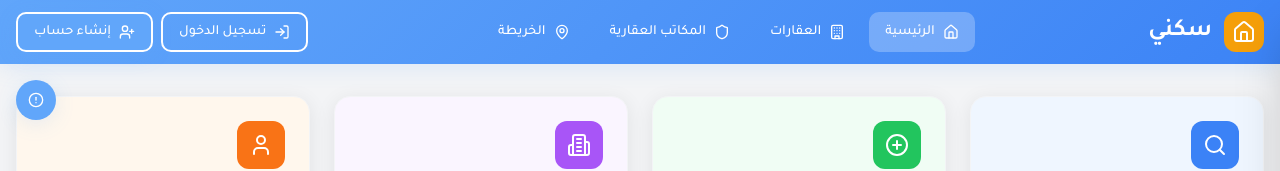
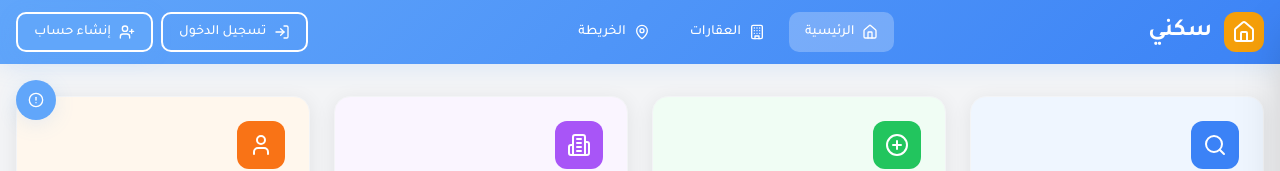
Before and after one commit to engkhalidmaster1/maskani-door-homes-52, a React (Vite) app: page / in a window 1280 px wide. Shown: the top 171 px of the page. Built offline with nearby package versions, Linux system fonts and the light colour scheme; no server answers; the database is empty.

Commit message:
إزالة: حذف عنصر المكاتب العقارية من القائمة العلوية

```diff
--- a/src/components/Layout/Header.tsx
+++ b/src/components/Layout/Header.tsx
@@ -1,6 +1,6 @@
 import { useState } from "react";
 import { Button } from "@/components/ui/button";
-import { Home, Building, PlusCircle, User, Menu, LogOut, Shield, Settings, LogIn, UserPlus, Heart, MapPin } from "lucide-react";
+import { Home, Building, PlusCircle, User, Menu, LogOut, Settings, LogIn, UserPlus, Heart, MapPin } from "lucide-react";
 import { useAuth } from "@/hooks/useAuth";
 import { Link, useLocation, useNavigate } from "react-router-dom";
 import { useFavorites } from "@/hooks/useFavorites";
@@ -22,7 +22,6 @@ export const Header = ({ onSidebarToggle }: HeaderProps) => {
   const navItems = user ? [
     { id: "/", label: "الرئيسية", icon: Home },
     { id: "/properties", label: "العقارات", icon: Building },
-    { id: "/offices", label: "المكاتب العقارية", icon: Shield },
     { id: "/map", label: "الخريطة", icon: MapPin },
     { id: "/favorites", label: "المفضلة", icon: Heart, badge: getFavoritesCount() },
     { id: "/add-property", label: "إضافة عقار", icon: PlusCircle },
@@ -31,7 +30,6 @@ export const Header = ({ onSidebarToggle }: HeaderProps) => {
   ] : [
     { id: "/", label: "الرئيسية", icon: Home },
     { id: "/properties", label: "العقارات", icon: Building },
-    { id: "/offices", label: "المكاتب العقارية", icon: Shield },
     { id: "/map", label: "الخريطة", icon: MapPin },
   ];
 
```
